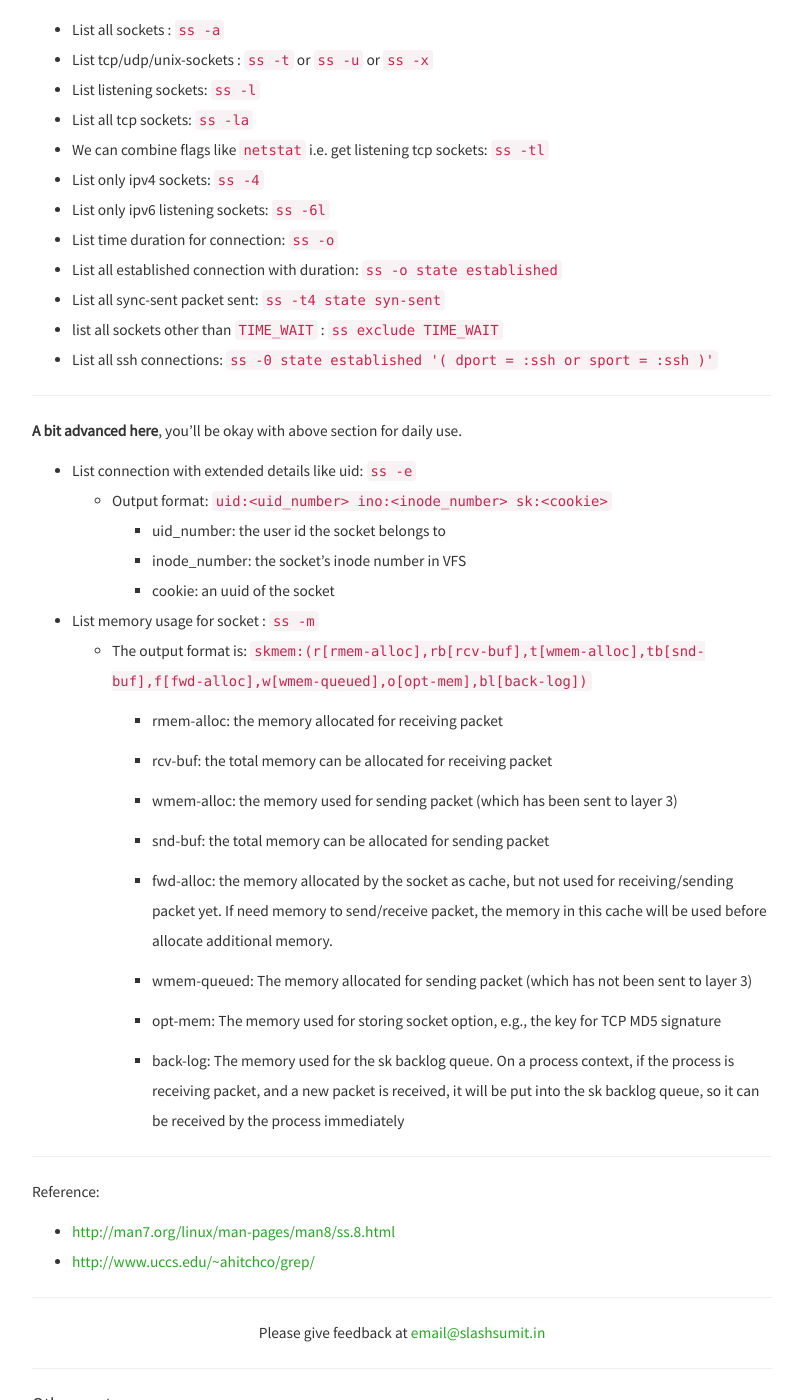
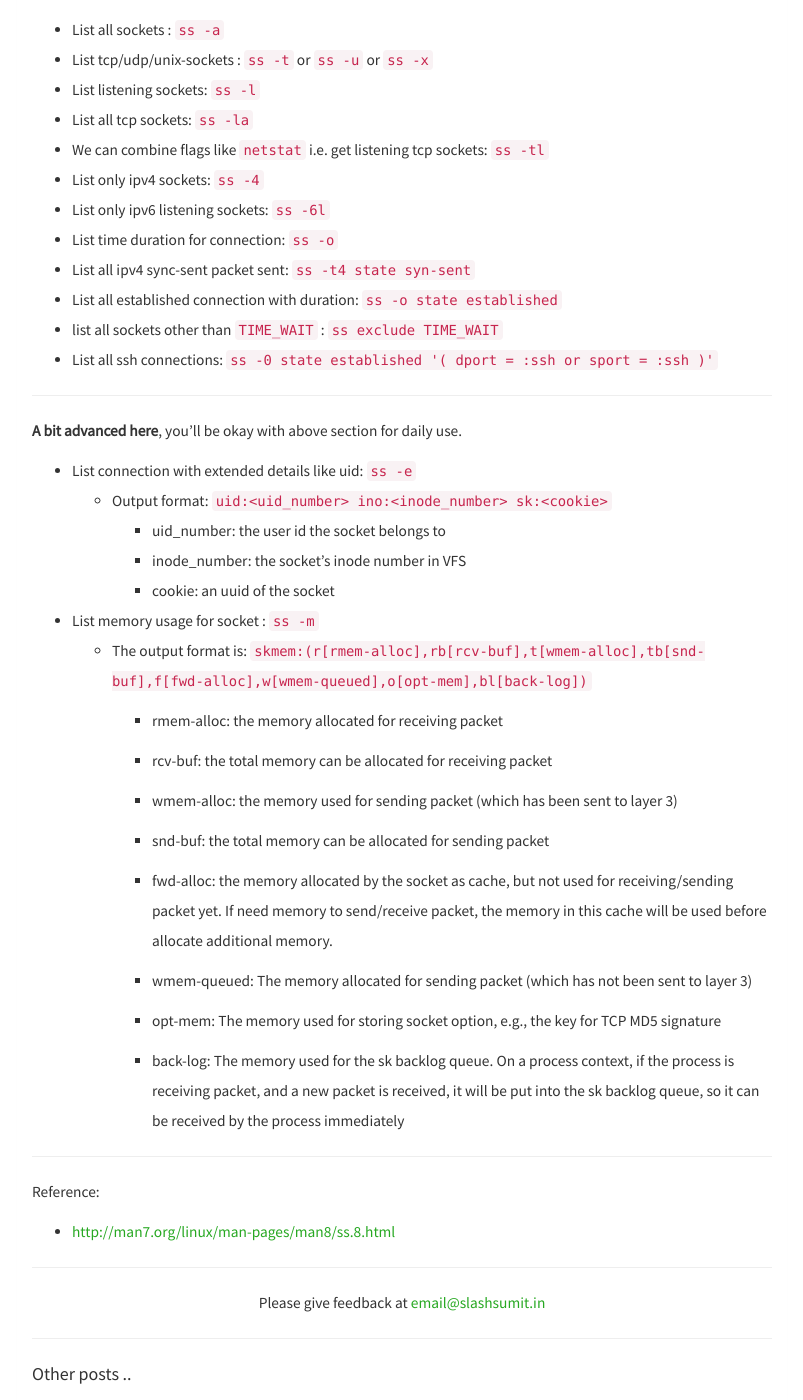
Before and after one commit to murarisumit/murarisumit.github.io, a Jekyll site: the page built from _posts/2018-01-15-ss-command-snippets.markdown, in a window 1280 px wide and 1400 px high, scrolled down 341 px. Shown: the whole window, without its empty margins (238-1041 px from the left). Built offline with Jekyll 4.4.1, drawn with Linux system fonts in a browser that asks for light colours; nearby versions of some CDN libraries.

Commit message:
fixed typos and bad reference link

```diff
--- a/_posts/2018-01-15-ss-command-snippets.markdown
+++ b/_posts/2018-01-15-ss-command-snippets.markdown
@@ -23,8 +23,8 @@ Some basic snippets to use it are.
 * List only ipv4 sockets: `ss -4`
 * List only ipv6 listening sockets: `ss -6l`
 * List time duration for connection: `ss -o`
+* List all ipv4 sync-sent packet sent: `ss -t4 state syn-sent`
 * List all established connection with duration: `ss -o state established`
-* List all sync-sent packet sent: `ss -t4 state syn-sent`
 * list all sockets other than `TIME_WAIT` : `ss exclude TIME_WAIT`
 * List all ssh connections: `ss -0 state established '( dport = :ssh or sport = :ssh )'`
 
@@ -71,4 +71,3 @@ Some basic snippets to use it are.
 ---
 Reference:
 * [http://man7.org/linux/man-pages/man8/ss.8.html](http://man7.org/linux/man-pages/man8/ss.8.html)
-* [http://www.uccs.edu/~ahitchco/grep/](http://www.uccs.edu/~ahitchco/grep/)
```
Also changed, not shown: other parts of _posts/2018-01-15-ss-command-snippets.markdown (+1 -1 lines).
